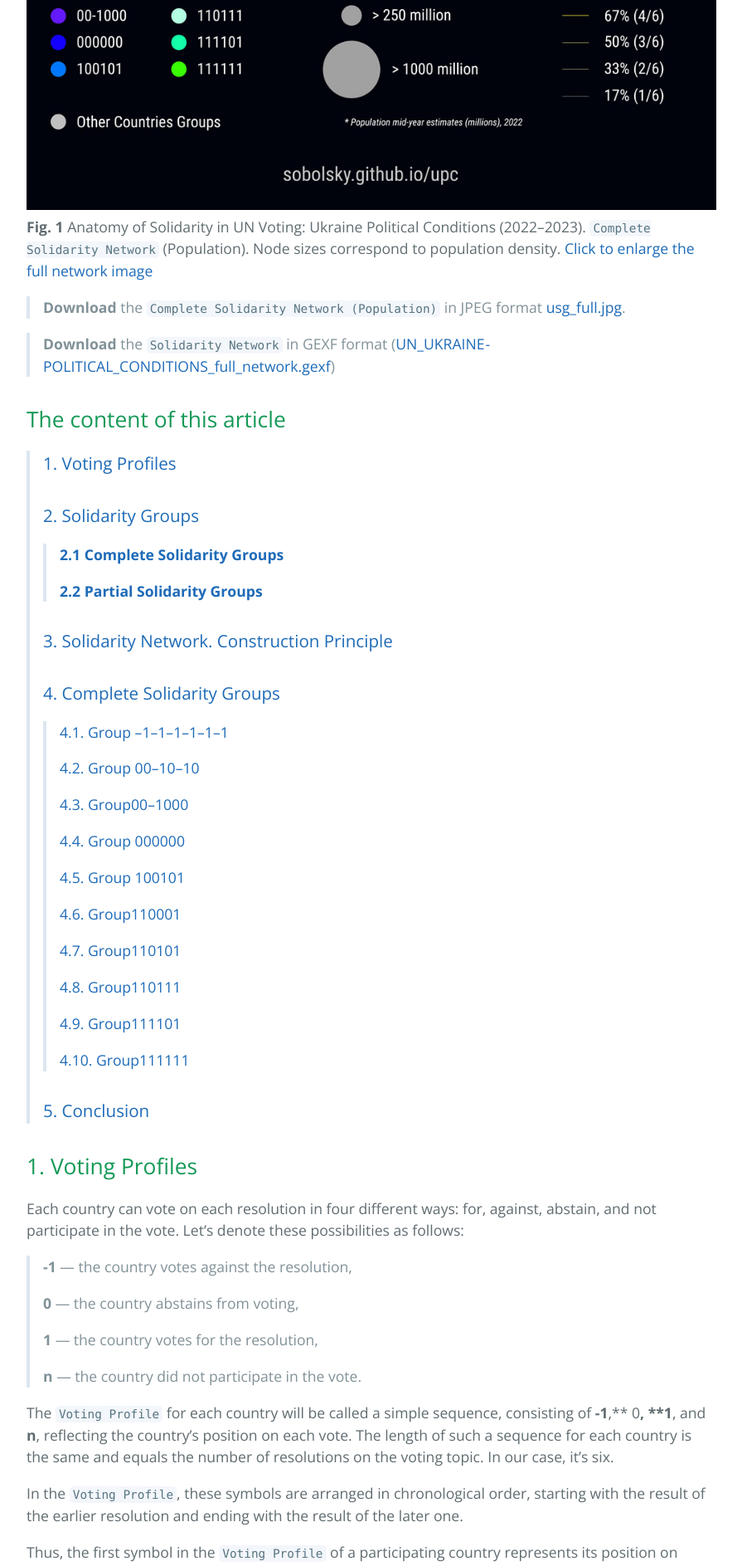
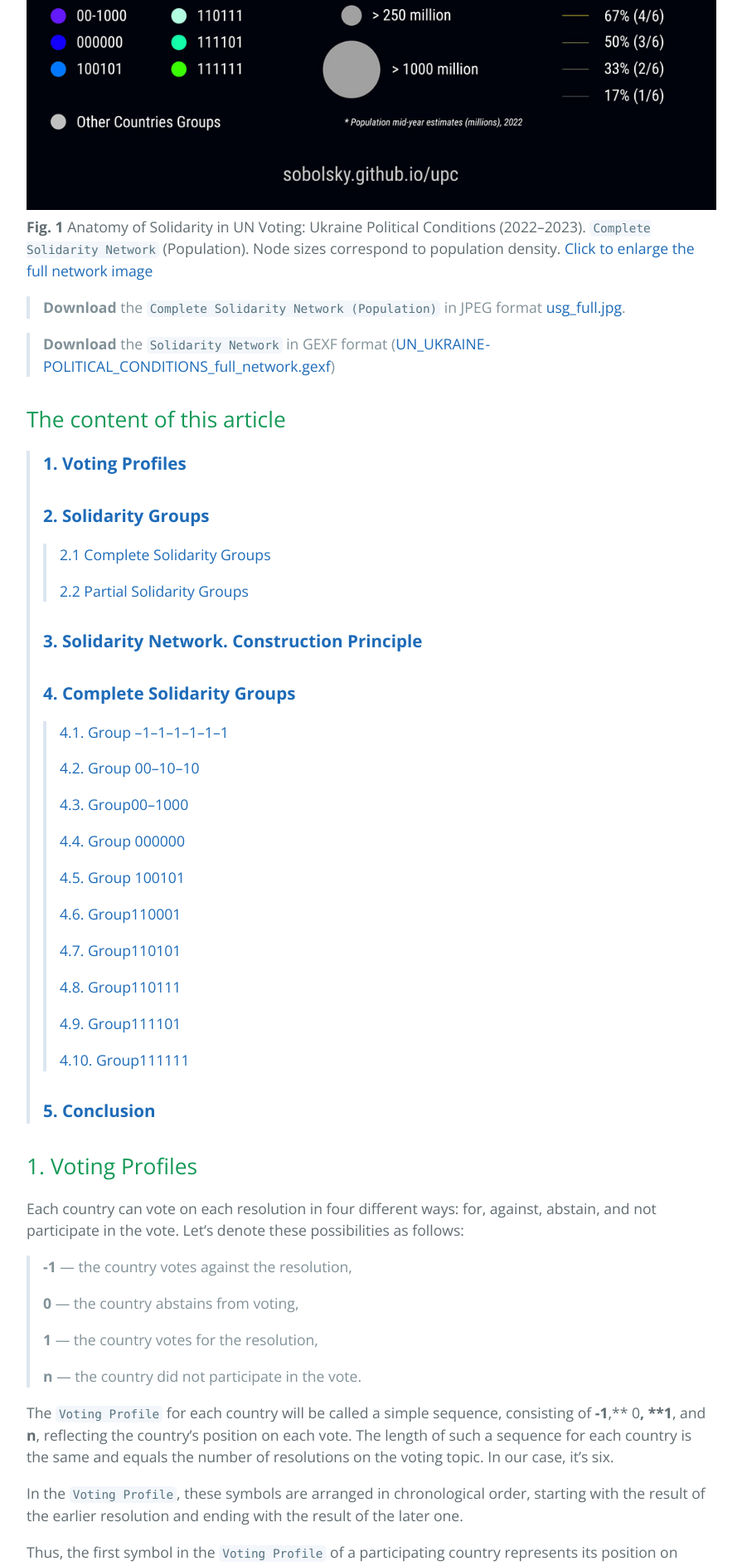
Before and after one commit to sobolsky/UN_UPC_2024, a Jekyll site: the page built from 01.md, in a window 1280 px wide. Shown: the part 3353-5240 px from the top of the page at 83% size, without its empty margins (192-1087 px from the left). Built offline with Jekyll 4.4.1, drawn with Linux system fonts in a browser that asks for light colours; our own code applies the rules of GitHub Pages for plain Markdown files.

Commit message:
Update 01.md

```diff
--- a/01.md
+++ b/01.md
@@ -47,14 +47,14 @@ Below in **Fig. 1** is the `Complete Solidarity Network`. This network is the ke
 > **Download** the `Solidarity Network` in GEXF format ([UN_UKRAINE - POLITICAL_CONDITIONS_full_network.gexf](res/UN_UKRAINE--POLITICAL_CONDITIONS_full_network.gexf))
 
 ## The content of this article
-> ### [1. Voting Profiles](#1-voting-profiles-1)
-> ### [2. Solidarity Groups](#2-solidarity-groups-1)
->> **[2.1 Complete Solidarity Groups](#21-complete-solidarity-groups)**
+> ### [**1. Voting Profiles**](#1-voting-profiles-1)
+> ### [**2. Solidarity Groups**](#2-solidarity-groups-1)
+>> [2.1 Complete Solidarity Groups](#21-complete-solidarity-groups)
 >>
->> **[2.2 Partial Solidarity Groups](#22-partial-solidarity-groups)**
+>> [2.2 Partial Solidarity Groups](#22-partial-solidarity-groups)
 >
-> ### [3. Solidarity Network. Construction Principle](#3-solidarity-network-construction-principle-1)
-> ### [4. Complete Solidarity Groups](#4-complete-solidarity-groups-1)
+> ### [**3. Solidarity Network. Construction Principle**](#3-solidarity-network-construction-principle-1)
+> ### [**4. Complete Solidarity Groups**](#4-complete-solidarity-groups-1)
 >> [4.1. Group –1–1–1–1–1–1](#41-group--1-1-1-1-1-1)
 >>
 >> [4.2. Group 00–10–10](#42-group-00–10–10)
@@ -75,7 +75,7 @@ Below in **Fig. 1** is the `Complete Solidarity Network`. This network is the ke
 >>
 >> [4.10. Group111111](#49-group-111101)
 >
-> ### [5. Conclusion](#5-conclusion-1)
+> ### [**5. Conclusion**](#5-conclusion-1)
 
 ## 1. Voting Profiles
 Each country can vote on each resolution in four different ways: for, against, abstain, and not participate in the vote. Let’s denote these possibilities as follows:
```
